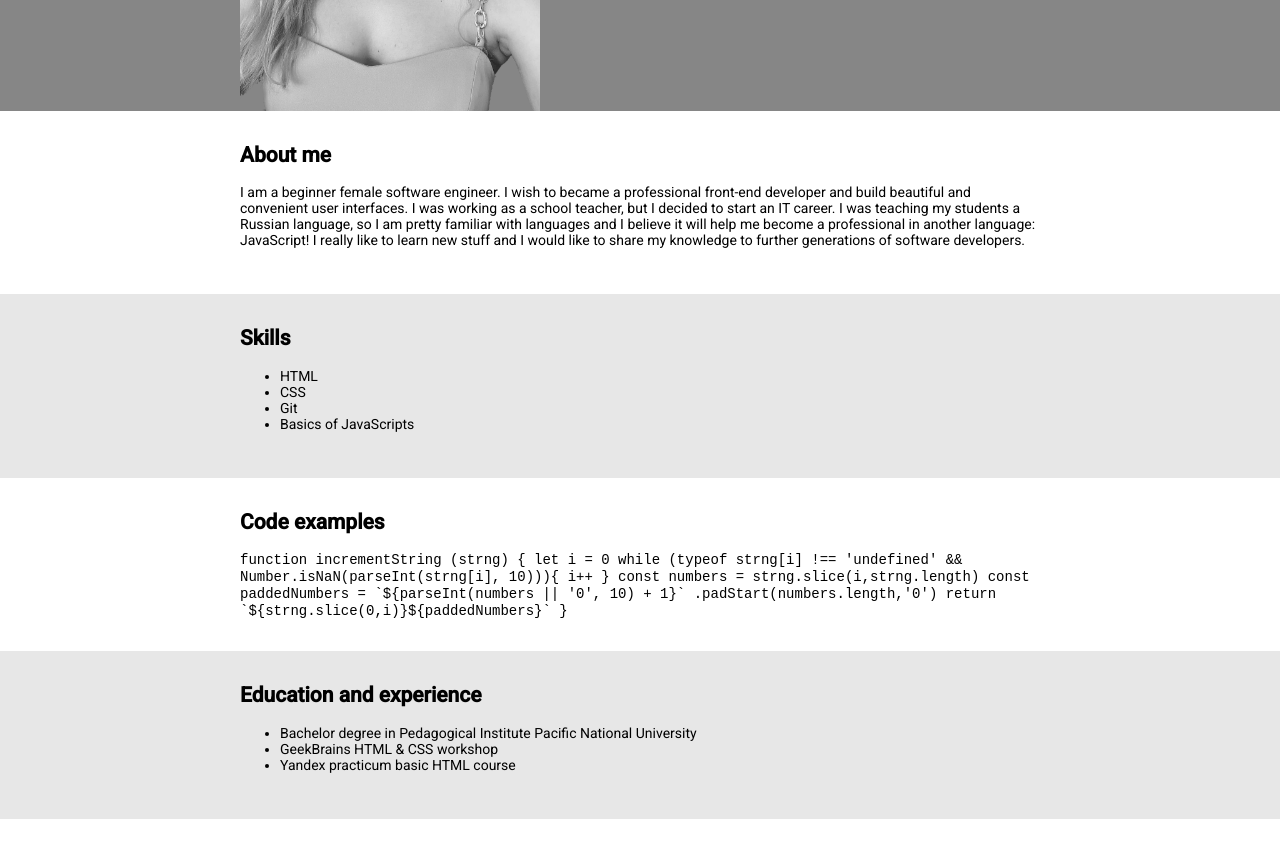
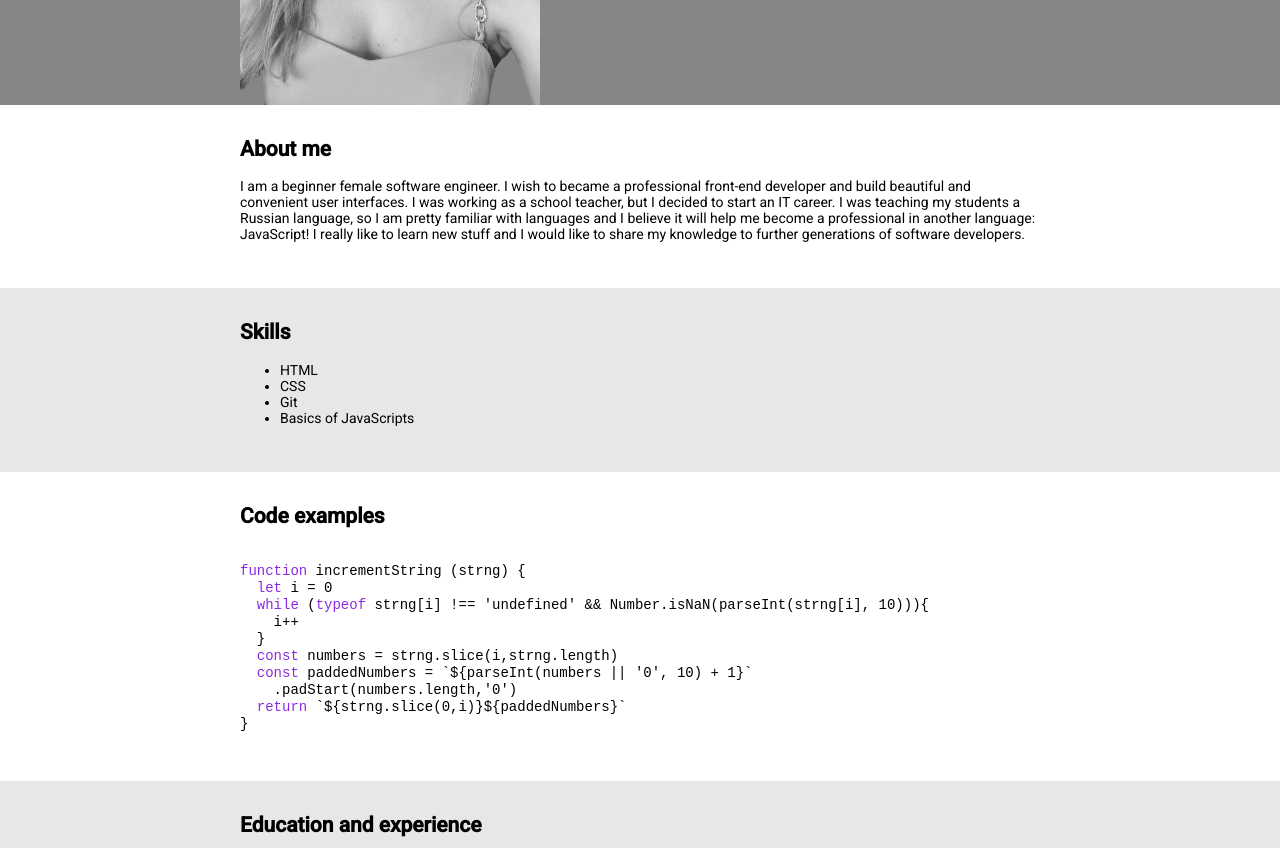
Before and after one commit to Waaatka/rsschool-cv, a plain HTML site: page index.html in a window 1280 px wide. Shown: the part 333-1181 px from the top of the page. Drawn offline with Linux system fonts and the light colour scheme.

Commit message:
feat: style code

```diff
--- a/index.html
+++ b/index.html
@@ -80,16 +80,17 @@
   <section class="code-examples" id="code">
     <article class="container">
       <h2>Code examples</h2>
-      <code>function incrementString (strng) {
-        let i = 0
-        while (typeof strng[i] !== 'undefined' && Number.isNaN(parseInt(strng[i], 10))){
-        i++
-        }
-        const numbers = strng.slice(i,strng.length)
-        const paddedNumbers = `${parseInt(numbers || '0', 10) + 1}`
-        .padStart(numbers.length,'0')
-        return `${strng.slice(0,i)}${paddedNumbers}`
-        }
+      <code>
+<mark>function</mark> incrementString (strng) {
+  <mark>let</mark> i = 0
+  <mark>while</mark> (<mark>typeof</mark> strng[i] !== 'undefined' && Number.isNaN(parseInt(strng[i], 10))){
+    i++
+  }
+  <mark>const</mark> numbers = strng.slice(i,strng.length)
+  <mark>const</mark> paddedNumbers = `${parseInt(numbers || '0', 10) + 1}`
+    .padStart(numbers.length,'0')
+  <mark>return</mark> `${strng.slice(0,i)}${paddedNumbers}`
+}
       </code>
     </article>
   </section>
--- a/styles/styles.css
+++ b/styles/styles.css
@@ -10,6 +10,13 @@ a {
 }
 a:hover {
   text-decoration: underline;
+}
+code {
+  white-space: pre;
+}
+code mark {
+  background: none;
+  color: blueviolet ;
 }
 h2 {
   margin-top: 0;
@@ -30,6 +37,7 @@ main section:nth-child(2n) {
 .head-menu {
   display: flex;
   justify-content: center;
+  font-size: 12px;
 }
 .head-menu ul {
   display: flex;
```
